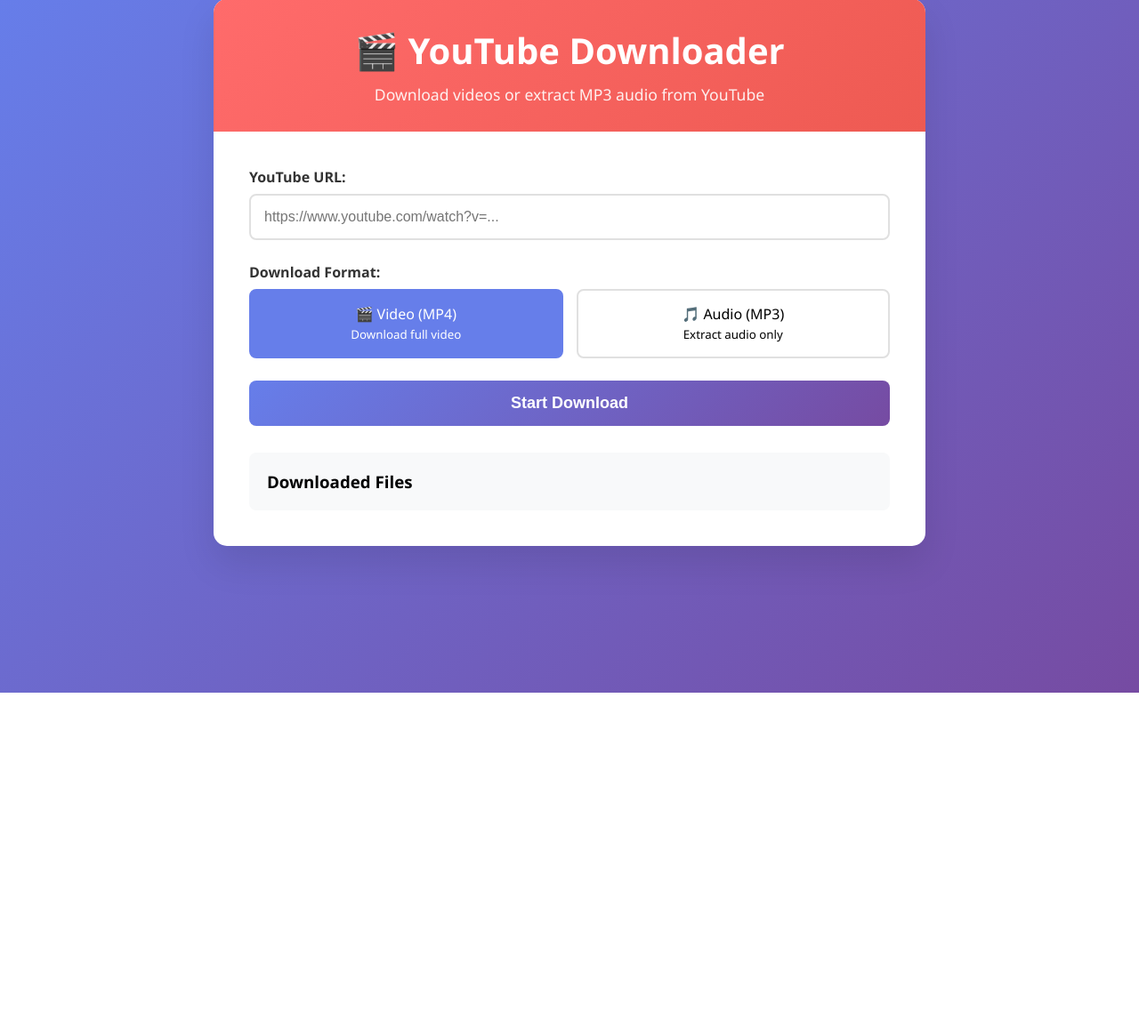
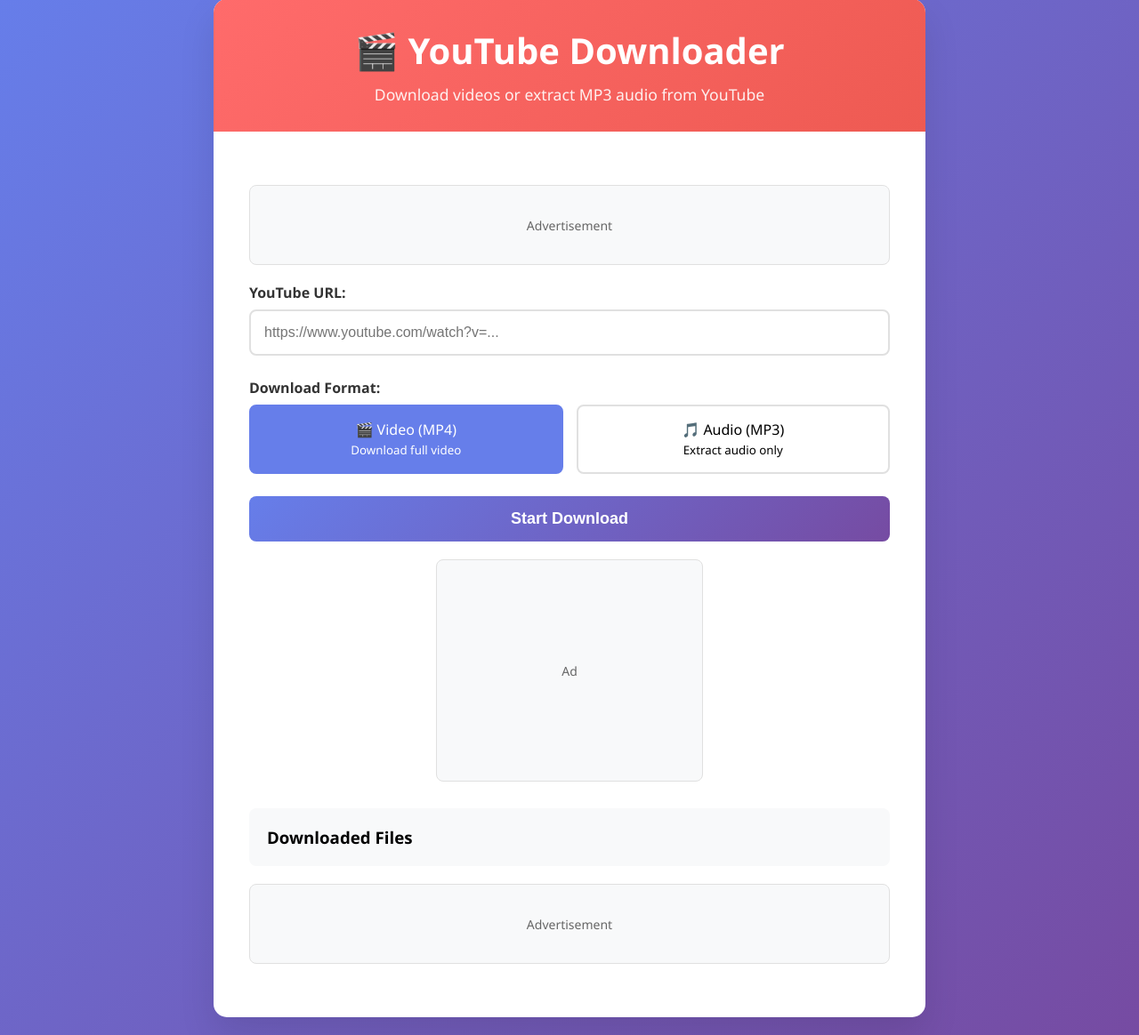
Before and after one commit to victor2005/youtube-downloader, a Flask app: page / in a window 1280 px wide. Shown: the part 21-1185 px from the top of the page at 89% size. Before the commit the page ends 800 px from the top, so only its background shows below. Run offline with Flask 3, Linux system fonts and the light colour scheme; data that the repository does not hold is empty.

Commit message:
Add ad placements for monetization
- Add top banner, side rectangle, and bottom banner ad zones
- Style ad placeholders with CSS
- Setup page layout for optimal ad visibility
- Ad placeholders included in strategic, non-intrusive spots

```diff
--- a/templates/index.html
+++ b/templates/index.html
@@ -218,6 +218,44 @@
             margin-top: 15px;
             display: none;
         }
+
+        /* Ad Styling */
+        .ad-banner {
+            width: 100%;
+            height: 90px;
+            margin: 20px 0;
+            border: 1px solid #e0e0e0;
+            border-radius: 8px;
+            display: flex;
+            align-items: center;
+            justify-content: center;
+            background: #f8f9fa;
+        }
+
+        .ad-rectangle {
+            width: 300px;
+            height: 250px;
+            margin: 20px auto;
+            border: 1px solid #e0e0e0;
+            border-radius: 8px;
+            display: flex;
+            align-items: center;
+            justify-content: center;
+            background: #f8f9fa;
+        }
+
+        .ad-placeholder {
+            color: #666;
+            font-size: 14px;
+            text-align: center;
+        }
+
+        @media (max-width: 768px) {
+            .ad-rectangle {
+                width: 250px;
+                height: 200px;
+            }
+        }
     </style>
 </head>
 <body>
@@ -228,6 +266,12 @@
         </div>
 
         <div class="content">
+            <!-- Top Banner Ad -->
+            <div class="ad-banner" id="topBannerAd">
+                <!-- Ad code will go here -->
+                <div class="ad-placeholder">Advertisement</div>
+            </div>
+
             <form id="downloadForm">
                 <div class="form-group">
                     <label for="url">YouTube URL:</label>
@@ -266,11 +310,21 @@
                 <div id="progressText">Preparing download...</div>
             </div>
 
+            <!-- Side Rectangle Ad -->
+            <div class="ad-rectangle" id="sideRectangleAd">
+                <div class="ad-placeholder">Ad</div>
+            </div>
+
             <div class="downloads-section">
                 <h3>Downloaded Files</h3>
                 <ul class="downloads-list" id="downloadsList">
                     <!-- Downloaded files will appear here -->
                 </ul>
+            </div>
+
+            <!-- Bottom Banner Ad -->
+            <div class="ad-banner" id="bottomBannerAd">
+                <div class="ad-placeholder">Advertisement</div>
             </div>
         </div>
     </div>
```
